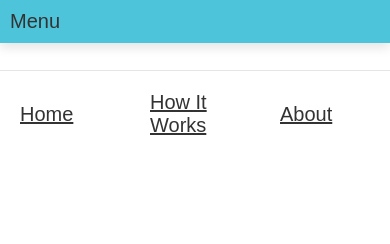
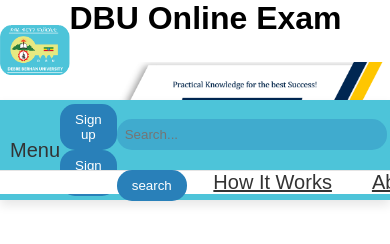
Before and after one commit to tamremariam/DBU-online-exam, a plain HTML site: page index.html in a window 390 px wide. Both pictures are taken after a click on the label "Menu". Drawn offline with Linux system fonts and the light colour scheme.

Commit message:
tamr comit

```diff
--- a/css/style.css
+++ b/css/style.css
@@ -2,6 +2,7 @@
 * {
     margin: 0;
     padding: 0;
+
     box-sizing: border-box;
 }
 
@@ -11,17 +12,38 @@
     text-transform: capitalize;
     text-decoration: none;
     margin: 0;
+
 }
 
 /* Header styles */
+.topheder{
+    width: 100%;
+    height: 200px;
+    background: #ffffff;
+}
+.logos{
+    margin-top: 25px;
+    margin-bottom: 100px;
+    height: 50px;
+    width: 80;
+    margin-left: 200px;
+}
+.moto{
+    margin-top: 25px;
+    margin-bottom: 100px;
+    height: 50px;
+    width: 80;
+    margin-right: 200px;
+}
 header {
+    margin-top: 100px;
     position: fixed;
     top: 0;
     left: 0;
     right: 0;
+    height: 100px;
     background: #4DC4D9;
     box-shadow: 0 5px 10px rgba(0, 0, 0, 0.1);
-    padding: 20px 7%;
     display: flex;
     align-items: center;
     justify-content: space-between;
@@ -29,20 +51,21 @@
 }
 
 header .navbar ul {
+    margin-left: 200px;
     list-style: none;
     display: flex;
     align-items: center;
 }
 
 header .navbar ul li {
-    margin-right: 20px;
+    margin-right: 0px;
 }
 
 header .navbar ul li a {
     font-size: 20px;
     padding: 20px;
     color: #333;
-    display: block;
+
 }
 
 header .navbar ul li a:hover {
@@ -61,11 +84,184 @@
     cursor: pointer;
     display: none;
 }
+/* Search styles */
+.search-container {
+    display: flex;
 
+    align-items: center;
+    position: relative; /* To position the search icon */
+}
+
+.search-container input[type="text"] {
+    background-color: #297fb95b;
+    padding: 8px;
+    border: none;
+    border-radius: 15px;
+    border-color: #ffffff;
+    padding-right: 30px; /* Create space for the search icon */
+}
+
+.search-button {
+    position: absolute;
+    right: 5px;
+    background-color: #2980B9;
+    color: white;
+    border: none;
+    border-radius: 15px;
+    padding: 8px 15px;
+    cursor: pointer;
+    margin-right: 200px;
+}
+/* sign in and shin up */
+
+.sign {
+    margin-left: 30px;
+    right: 5px;
+    background-color: #2980B9;
+    color: white;
+    border: none;
+    border-radius: 15px;
+    padding: 8px 15px;
+    cursor: pointer;
+}
+
+
+/*------------home page----------*/
 .quotes{
-    width: 400px;
+    margin-top: 200px;
+    width: 50%;
     height: 400px;
     background-color: #4DC4D9;
+    float:left;
+
+}
+.mainquote{
+    font-size: 25;
+    font-family: 'Courier New', Courier, monospace;
+    text-align: center
+    ;
+}
+.examimage{
+    margin-top: 100px;
+    width: 50%;
+    height: 500px;
+    float: right;
+    background-image: url(../images/inexam.jpg);
+}
+#futures{
+    width: 100%;
+    height: 5px;
+}
+
+
+
+
+
+
+
+
+
+
+
+
+
+
+
+
+
+
+
+
+
+/* Media query for smaller screens */
+@media (max-width: 991px) {
+
+    .logos{
+        margin-top: 25px;
+        margin-bottom: 100px;
+        height: 50px;
+        width: 80;
+        margin-left: 0px;
+    }
+    .moto{
+        margin-top: 25px;
+        margin-bottom: 100px;
+        height: 50px;
+        width: 80;
+        margin-right: 0px;
+    }
+
+    header {
+        padding: 10px;
+    }
+
+    header label {
+        display: inline-block;
+    }
+
+    header .navbar {
+        display: none;
+        position: absolute;
+        top: 70px;
+        left: 0;
+        right: 0;
+        background: #ffffff;
+        border-top: 1px solid rgba(0, 0, 0, 0.1);
+        flex-direction: column; /* Stack items vertically */
+        align-items: center;
+    }
+    header .navbar ul{
+        width: 100%;
+    }
+    #menubar:checked ~ .navbar {
+        display: flex; /* Display the navigation when checkbox is checked */
+    }
+
+    /* Search styles for smaller screens */
+    .search-container {
+        margin-top: 20px;
+        flex-direction: column;
+        align-items: flex-end;
+    }
+
+    .search-container input[type="text"] {
+        width: 100%;
+        margin-bottom: 10px;
+    }
+
+    .search-button {
+        align-self: flex-end;
+        position: static; /* Reset the position for smaller screens */
+        margin-top: 10px; /* Add spacing between input and button */
+    }
+    /* sign in and shin up */
+
+    .sign {
+        margin-left: auto;
+        right: 5px;
+        background-color: #2980B9;
+        color: white;
+        border:#333
+        border-radius: 15px;
+        padding: 8px 15px;
+        cursor: pointer;
+    }
+
+
+
+
+    /*------------home page----------*/
+    .quotes{
+        width: 100%;
+        padding-top: 10px;
+    }
+    .examimage{
+        margin-top: 0px;
+        width: 100%;
+        height: 500px;
+        float: right;
+        background-image: url(../images/inexam.jpg);
+    }
 
 }
 
@@ -91,47 +287,18 @@
 
 
 
-/* Media query for smaller screens */
-@media (max-width: 991px) {
-    header {
-        padding: 10px;
-    }
 
-    header label {
-        display: inline-block;
-    }
 
-    header .navbar {
-        display: none;
-        position: absolute;
-        top: 70px;
-        left: 0;
-        right: 0;
-        background: #ffffff;
-        border-top: 1px solid rgba(0, 0, 0, 0.1);
-        flex-direction: column; /* Stack items vertically */
-        align-items: center;
-    }
 
-    #menubar:checked ~ .navbar {
-        display: flex; /* Display the navigation when checkbox is checked */
-    }
-    header .navbar ul li{
-        width: 100%;
-    }
-}
 #colors{
-    heder
+    /*heder*/
     background: #4DC4D9;
-    footer
+    /*footer*/
     color: #021D3A;
-    heder font
+    /*heder font*/
     color:#002752;
-    corprignt
-    ©
+   /* corprignt
+    ©*/
 
 
 }
-uselesscrap{
-
-}
--- a/index.html
+++ b/index.html
@@ -8,6 +8,11 @@
     <title>Document</title>
 </head>
 <body>
+    <div class="topheder">
+        <img src="images/dbuicon.png"alt="Logo" class="logos" style="float: left; ">
+        <h1 class="webname">DBU online exam</h1>
+        <img src="images/motto.png" alt="moto" class="moto" style="float: right; ">
+    </div>
     <header>
 
         <input type="checkbox" id="menubar">
@@ -21,8 +26,24 @@
 
             </ul>
         </nav>
+        <div>
+            <button class="sign">Sign up</button>
+            <button class="sign">Sign in</button>
+        </div>
+        <div class="search-container">
+            <input type="text" placeholder="Search...">
+            <button class="search-button">search</button>
+        </div>
     </header>
 
+    <footer>
+        <div class="topfooter">
+
+        </div>
+        <div class="lowerfooter">
+
+        </div>
+    </footer>
 
 </body>
 </html>
```
Also changed, not shown: Home.html (added, +28 -0 lines), images/dbu-img-1.jpg (renamed from source/dbu-img-1.jpg), images/dbuicon.png (renamed from source/dbuicon.png), images/inexam.jpg (added), images/motto.png (renamed from source/motto.png).
